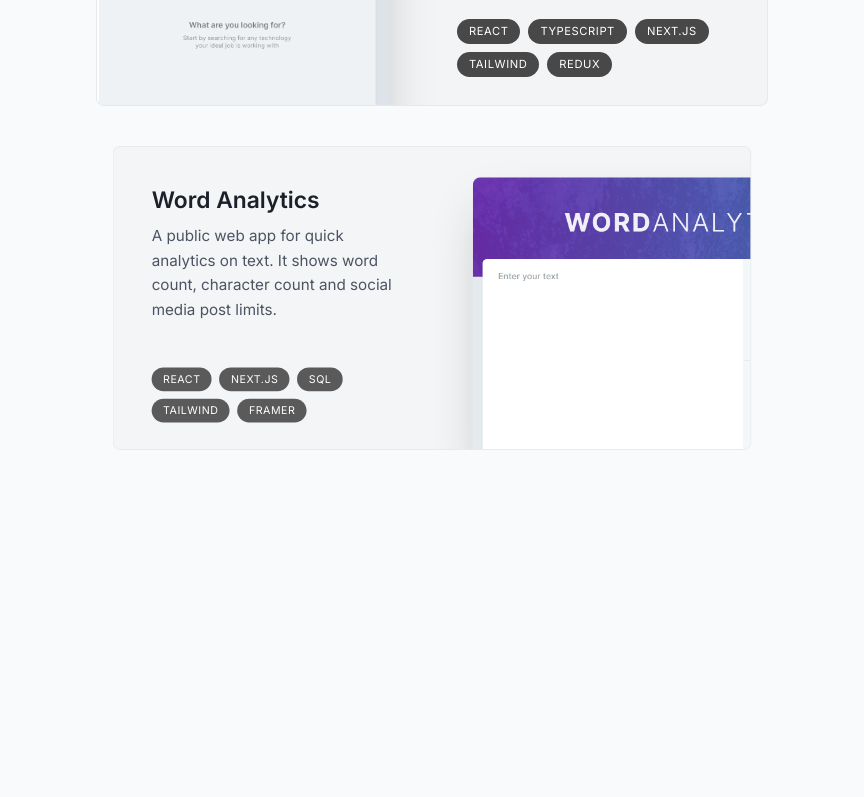
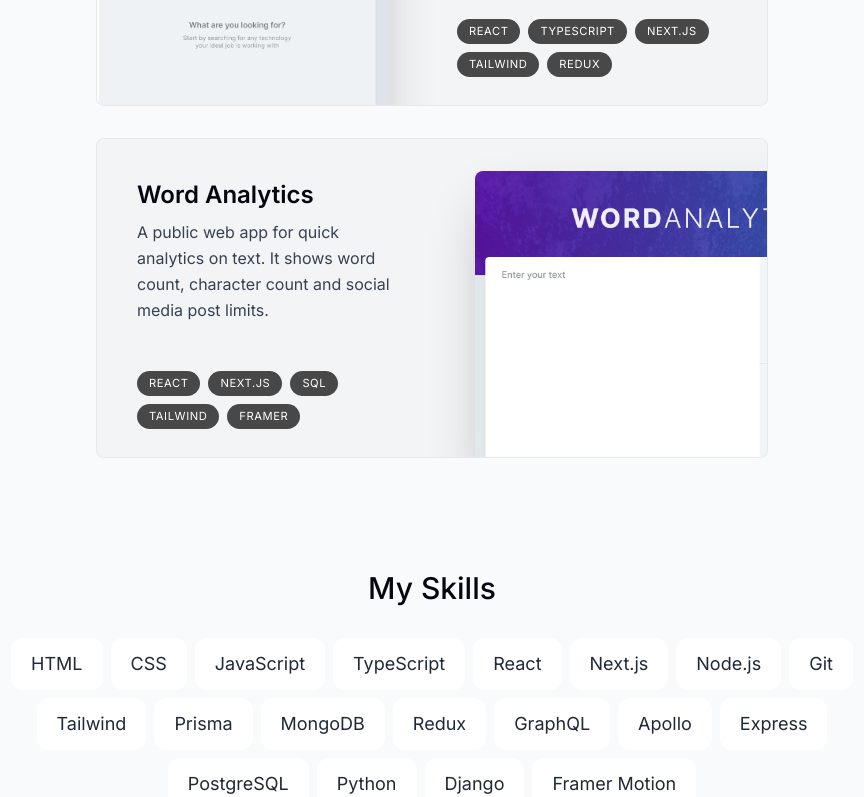
Before and after one commit to Praveen55602/Portfolio, a Next.js app: page / in a window 1280 px wide. Shown: the part 2000-2797 px from the top of the page, without its empty margins (208-1072 px from the left). Before the commit the page ends 2458 px from the top, so only its background shows below. Built offline with nearby package versions, Linux system fonts and the light colour scheme.

Commit message:
Experience section done

```diff
--- a/app/globals.css
+++ b/app/globals.css
@@ -1,3 +1,8 @@
 @tailwind base;
 @tailwind components;
 @tailwind utilities;
+
+
+html{
+    --line-color: #e5e7eb;
+}
--- a/app/page.tsx
+++ b/app/page.tsx
@@ -1,7 +1,9 @@
 import About from "@/components/about";
+import Experience from "@/components/experience";
 import Intro from "@/components/intro";
 import Projects from "@/components/projects";
 import SectionDivider from "@/components/section-divider";
+import Skills from "@/components/skills";
 
 export default function Home() {
   return (
@@ -10,6 +12,8 @@
       <SectionDivider />
       <About />
       <Projects />
+      <Skills />
+      <Experience />
     </main>
   );
 }
--- a/components/about.tsx
+++ b/components/about.tsx
@@ -6,7 +6,7 @@
 import { useSectionInView } from "@/lib/hooks";
 
 export default function About() {
-  const { ref } = useSectionInView("About", 0.5);
+  const { ref } = useSectionInView("About", 0.7);
 
   return (
     <motion.section
--- /dev/null
+++ b/components/experience.tsx
@@ -0,0 +1,60 @@
+"use client";
+import React from "react";
+import SectionHeading from "./section-heading";
+import {
+  VerticalTimeline,
+  VerticalTimelineElement,
+} from "react-vertical-timeline-component";
+import "react-vertical-timeline-component/style.min.css";
+import { useSectionInView } from "@/lib/hooks";
+import { experiencesData } from "@/lib/data";
+
+function Experience() {
+  const { ref } = useSectionInView("Experience");
+  return (
+    <section id="experience" ref={ref} className="scroll-mt-28 mb-28 sm:mb-40">
+      <SectionHeading>My experience</SectionHeading>
+      <VerticalTimeline lineColor="">
+        {experiencesData.map((item, index) => (
+          <React.Fragment key={index}>
+            <VerticalTimelineElement
+              visible
+              contentStyle={{
+                background: "#f3f4f6",
+                // background:
+                //   theme === "light" ? "#f3f4f6" : "rgba(255, 255, 255, 0.05)",
+                boxShadow: "none",
+                border: "1px solid rgba(0, 0, 0, 0.05)",
+                textAlign: "left",
+                padding: "1.3rem 2rem",
+              }}
+              contentArrowStyle={{
+                borderRight: "0.4rem solid #9ca3af",
+                // borderRight:
+                //   theme === "light"
+                //     ? "0.4rem solid #9ca3af"
+                //     : "0.4rem solid rgba(255, 255, 255, 0.5)",
+              }}
+              date={item.date}
+              icon={item.icon}
+              iconStyle={{
+                background: "white",
+                // background:
+                //   theme === "light" ? "white" : "rgba(255, 255, 255, 0.15)",
+                fontSize: "1.5rem",
+              }}
+            >
+              <h3 className="font-semibold capitalize">{item.title}</h3>
+              <p className="font-normal !mt-0">{item.location}</p>
+              <p className="!mt-1 !font-normal text-gray-700 dark:text-white/75">
+                {item.description}
+              </p>
+            </VerticalTimelineElement>
+          </React.Fragment>
+        ))}
+      </VerticalTimeline>
+    </section>
+  );
+}
+
+export default Experience;
--- a/components/projects.tsx
+++ b/components/projects.tsx
@@ -6,10 +6,10 @@
 import { useSectionInView } from "@/lib/hooks";
 
 function Projects() {
-  const { ref } = useSectionInView("Projects");
+  const { ref } = useSectionInView("Projects", 0.5);
 
   return (
-    <section ref={ref} className="scroll-mt-28" id="projects">
+    <section ref={ref} className="scroll-mt-28 mb-28" id="projects">
       <SectionHeading>My Projects</SectionHeading>
       <div>
         {projectsData.map((data, index) => (
--- /dev/null
+++ b/components/skills.tsx
@@ -0,0 +1,50 @@
+"use client";
+import React from "react";
+import SectionHeading from "./section-heading";
+import { skillsData } from "@/lib/data";
+import { useSectionInView } from "@/lib/hooks";
+import { motion } from "framer-motion";
+
+const fadeInAnimationVariants = {
+  initial: {
+    opacity: 0,
+    y: 100,
+  },
+  animate: (index: number) => ({
+    opacity: 1,
+    y: 0,
+    transition: {
+      delay: 0.05 * index,
+    },
+  }),
+};
+
+export default function Skills() {
+  const { ref } = useSectionInView("Skills", 0.5);
+  return (
+    <section
+      id="skills"
+      ref={ref}
+      className="mb-28 max-w-[53rem] scroll-mt-28 text-center sm:mb-40"
+    >
+      <SectionHeading>My skills</SectionHeading>
+      <ul className="flex flex-wrap justify-center gap-2 text-lg text-gray-800">
+        {skillsData.map((skill, index) => (
+          <motion.li
+            className="bg-white borderBlack rounded-xl px-5 py-3 dark:bg-white/10 dark:text-white/80"
+            key={index}
+            variants={fadeInAnimationVariants}
+            initial="initial"
+            whileInView="animate"
+            viewport={{
+              once: true,
+            }}
+            custom={index}
+          >
+            {skill}
+          </motion.li>
+        ))}
+      </ul>
+    </section>
+  );
+}
--- a/package.json
+++ b/package.json
@@ -23,7 +23,11 @@
     "react-dom": "18.2.0",
     "react-icons": "^5.1.0",
     "react-intersection-observer": "^9.8.2",
+    "react-vertical-timeline-component": "^3.6.0",
     "tailwindcss": "3.4.3",
     "typescript": "5.4.5"
+  },
+  "devDependencies": {
+    "@types/react-vertical-timeline-component": "^3.3.6"
   }
 }
```
Also changed, not shown: 1 other file (tests, documents, lock files or other folders).
